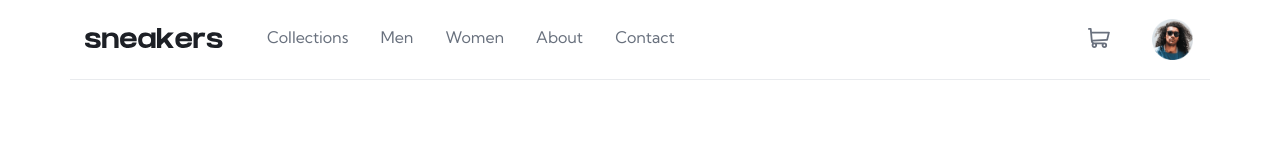
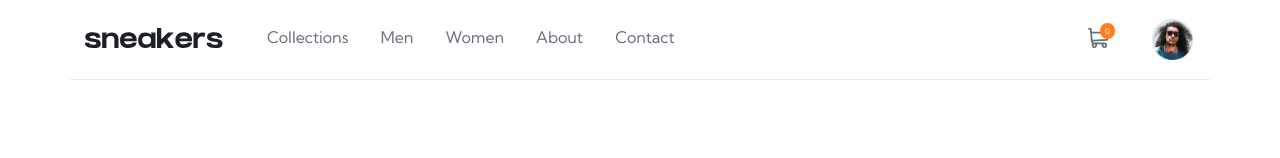
Before and after one commit to tanmaymspatel/E-commerce-product-page, a React (Create React App) app: page / in a window 1280 px wide. Shown: the top 158 px of the page. Built offline with nearby package versions, Linux system fonts and the light colour scheme.

Commit message:
cart count functionality

```diff
--- a/src/assets/scss/base/_global.scss
+++ b/src/assets/scss/base/_global.scss
@@ -161,6 +161,10 @@ button {
     position: relative;
 }
 
+.position-absolute {
+    position: absolute;
+}
+
 .section {
     padding: 5rem 0;
 }
--- a/src/assets/scss/component/_buttons.scss
+++ b/src/assets/scss/component/_buttons.scss
@@ -3,6 +3,10 @@
     background-color: transparent;
     border: none;
     border-radius: 12px;
+
+    &:focus-visible {
+        outline: none;
+    }
 }
 
 .btn-primary {
--- a/src/assets/scss/layout/_header.scss
+++ b/src/assets/scss/layout/_header.scss
@@ -111,6 +111,16 @@
             }
         }
 
+        .cart-count {
+            top: -5px;
+            right: -5px;
+            background-color: $primary;
+            padding: 3px 5px;
+            font-size: 0.5rem;
+            color: $light;
+            border-radius: 50%;
+        }
+
         .cart-heading {
             flex: 0 0 60px;
             border-bottom: 1px solid $info;
--- a/src/components/product-page/ProductDetails.tsx
+++ b/src/components/product-page/ProductDetails.tsx
@@ -1,8 +1,14 @@
+import { useState, useContext } from 'react'
+
 import minusImage from '../../assets/images/icon-minus.svg'
 import plusImage from '../../assets/images/icon-plus.svg'
 import cartImage from '../../assets/images/icon-cart-white.svg'
+import CartContext from '../../context/cart-context/cartContext'
 
 function ProductDetails() {
+
+    const { count, setCount } = useContext(CartContext);
+    const [prodCount, setProdCount] = useState(0)
     return (
         <div className="p-3">
             <h6 className="product-subtitle">Sneaker Company</h6>
@@ -17,12 +23,12 @@ function ProductDetails() {
             <h6 className="original-price">$250.00</h6>
             <div className="cart-action row justify-content-between align-items-center">
                 <div className="cart-counter-box d-flex align-items-center justify-content-between">
-                    <img className='cursor-pointer' src={minusImage} alt="minus-icon" />
-                    <span className='product-count'>0</span>
-                    <img className='cursor-pointer' src={plusImage} alt="plus-icon" />
+                    <img className='cursor-pointer' src={minusImage} alt="minus-icon" onClick={() => setProdCount(prev => prev > 0 ? prev - 1 : 0)} />
+                    <span className='product-count'>{prodCount}</span>
+                    <img className='cursor-pointer' src={plusImage} alt="plus-icon" onClick={() => setProdCount(prev => prev + 1)} />
                 </div>
                 <div className="add-to-cart-box">
-                    <button className='btn btn-primary w-100 d-flex align-items-center justify-content-center'>
+                    <button className='btn btn-primary w-100 d-flex align-items-center justify-content-center' onClick={() => setCount(prodCount)}>
                         <img src={cartImage} alt="cart" className='cart-image' />
                         <span className='cart-btn-text'>Add to cart</span>
                     </button>
--- a/src/components/product-page/ProductImage.tsx
+++ b/src/components/product-page/ProductImage.tsx
@@ -3,7 +3,7 @@ import { ProductImages } from './productImages';
 
 function ProductImage() {
     const [prodIndex, setProdIndex] = useState(0);
-    const { image } = ProductImages[prodIndex]
+    const { image } = ProductImages[prodIndex];
     return (
         <section>
             <figure>
--- /dev/null
+++ b/src/context/cart-context/CartProvider.tsx
@@ -0,0 +1,24 @@
+import { useState } from 'react'
+
+import CartContext from "./cartContext"
+interface ICartProviderProps {
+    children: React.ReactNode
+}
+
+function CartProvider({ children }: ICartProviderProps) {
+
+    const [count, setCount] = useState(0);
+
+    const cartCtx = {
+        count,
+        setCount
+    }
+
+    return (
+        <CartContext.Provider value={cartCtx}>
+            {children}
+        </CartContext.Provider>
+    )
+};
+
+export default CartProvider;
--- /dev/null
+++ b/src/context/cart-context/cartContext.ts
@@ -0,0 +1,9 @@
+import { createContext } from "react";
+import { ICartContext } from "./cartInterface";
+
+const CartContext = createContext<ICartContext>({
+    count: 0,
+    setCount: () => { }
+});
+
+export default CartContext;
--- /dev/null
+++ b/src/context/cart-context/cartInterface.ts
@@ -0,0 +1,4 @@
+export interface ICartContext {
+    count: number,
+    setCount: React.Dispatch<React.SetStateAction<number>>
+}
--- a/src/core/components/Header.tsx
+++ b/src/core/components/Header.tsx
@@ -1,9 +1,15 @@
+import { useContext } from 'react'
+
 import brandLogo from '../../assets/images/logo.svg'
 import cartImage from '../../assets/images/icon-cart.svg'
 import avatar from '../../assets/images/image-avatar.png'
 import hamburger from '../../assets/images/icon-menu.svg'
+import CartContext from '../../context/cart-context/cartContext'
 
 function Header() {
+
+    const { count } = useContext(CartContext)
+
     return (
         <div className="h-100 container header-container">
             <div className="h-100 d-flex justify-content-between align-items-center">
@@ -46,7 +52,10 @@ function Header() {
                     <nav className='right-nav'>
                         <div className='d-flex align-items-center'>
                             <div className='cart-image-container cursor-pointer'>
-                                <img src={cartImage} alt="cart-icon" />
+                                <figure className='position-relative'>
+                                    <img src={cartImage} alt="cart-icon" />
+                                    <small className='position-absolute cart-count'>{count}</small>
+                                </figure>
                                 <div className='cart-items-box d-flex flex-column'>
                                     <div className='cart-heading'>
                                         <h4 >Cart</h4>
--- a/src/index.tsx
+++ b/src/index.tsx
@@ -3,14 +3,15 @@ import ReactDOM from 'react-dom/client';
 import './index.scss';
 import App from './App';
 import reportWebVitals from './reportWebVitals';
+import CartProvider from './context/cart-context/CartProvider';
 
 const root = ReactDOM.createRoot(
   document.getElementById('root') as HTMLElement
 );
 root.render(
-  <React.StrictMode>
+  <CartProvider>
     <App />
-  </React.StrictMode>
+  </CartProvider>
 );
 
 // If you want to start measuring performance in your app, pass a function
```
